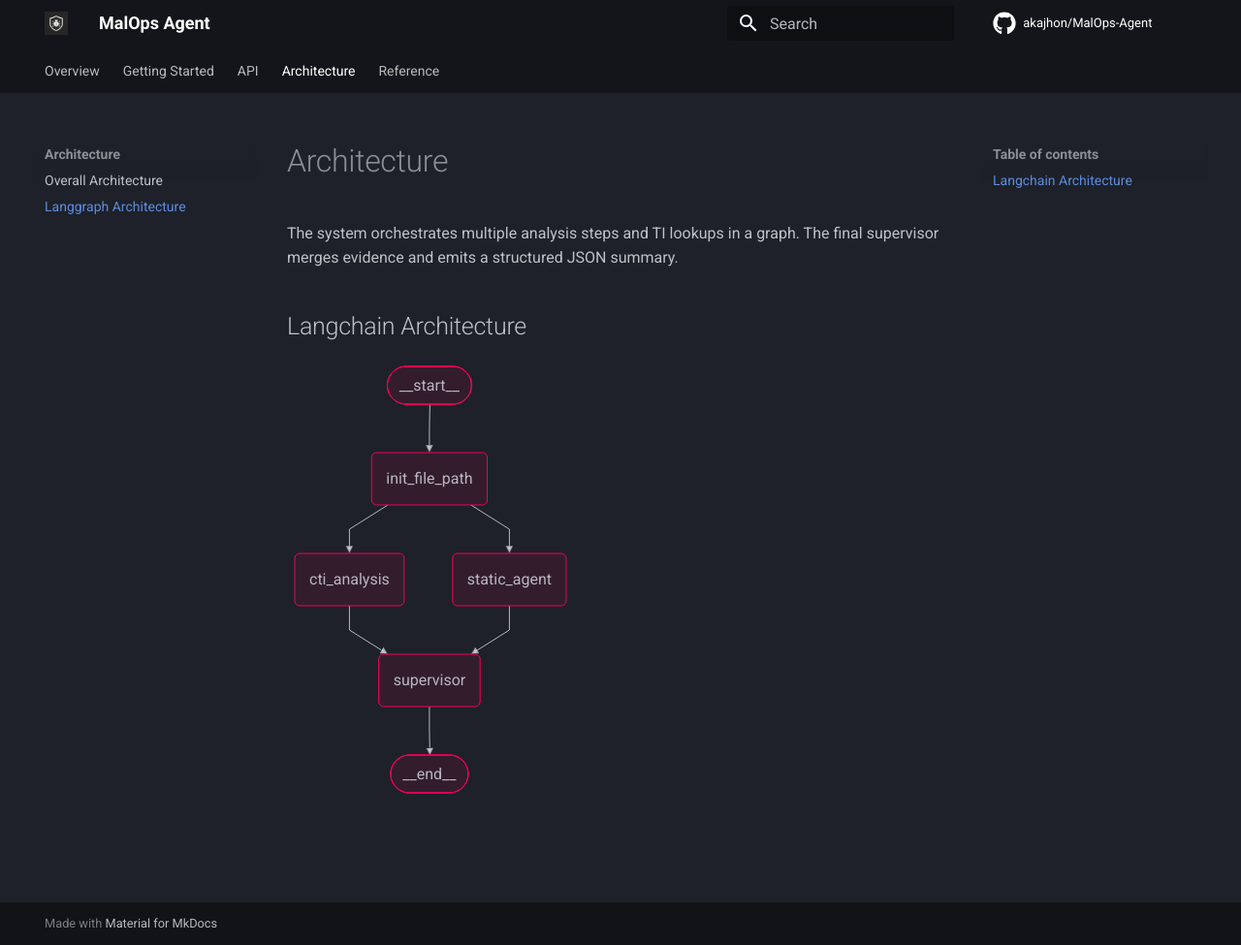
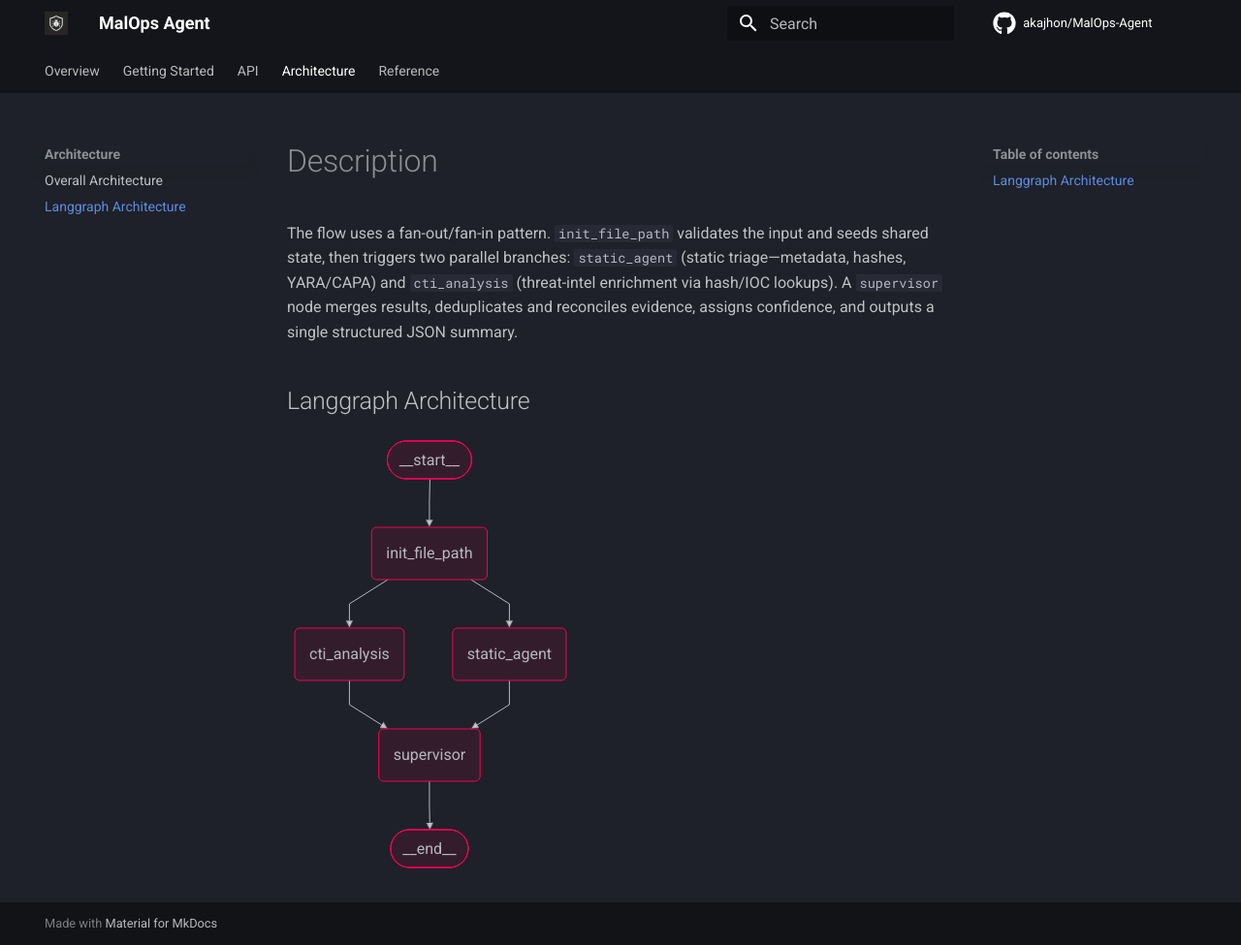
Before and after one commit to akajhon/MalOps-Agent, an MkDocs documentation site: the page built from docs/architecture/langgraph.md, in a window 1280 px wide and 975 px high. Shown: the whole window at 97% size. Built offline with MkDocs 1.6.1 and Material for MkDocs 9.7.7, drawn with Linux system fonts in a browser that asks for light colours; comment, search, counter and statistics services are not loaded.

````diff
--- a/docs/architecture/langgraph.md
+++ b/docs/architecture/langgraph.md
@@ -1,12 +1,13 @@
 ---
-title: Langchain Architecture
+title: Langgraph Architecture
 ---
 
-# Architecture
+# Description
 
-The system orchestrates multiple analysis steps and TI lookups in a graph. The final supervisor merges evidence and emits a structured JSON summary.
+The flow uses a fan-out/fan-in pattern. `init_file_path` validates the input and seeds shared state, then triggers two parallel branches: `static_agent` (static triage—metadata, hashes, YARA/CAPA) and `cti_analysis` (threat-intel enrichment via hash/IOC lookups). A `supervisor` node merges results, deduplicates and reconciles evidence, assigns confidence, and outputs a single structured JSON summary.
 
-## Langchain Architecture
+
+## Langgraph Architecture
 
 ```mermaid
 ---
````
Also changed, not shown: README.md (+6 -1 lines), docs/architecture/overall.md (+1 -1 lines), docs/getting-started.md (+2 -1 lines).
